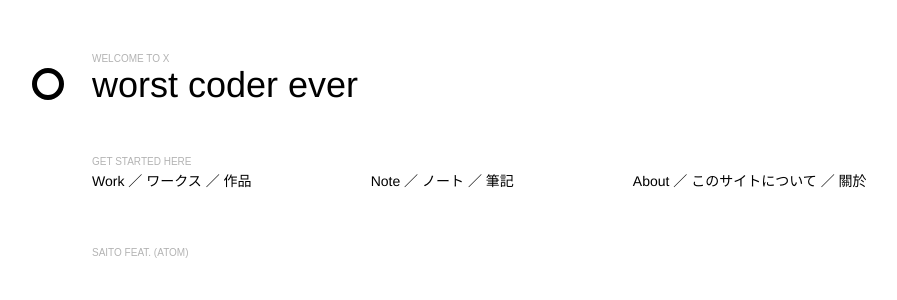
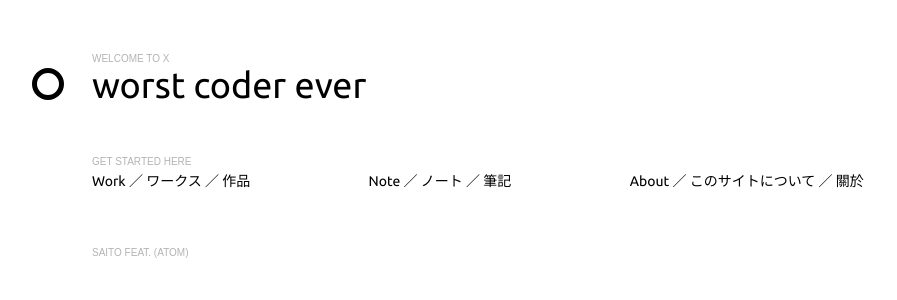
Before and after one commit to SaitoWu/saitowu.github.com, a Jekyll site: the page built from index.html, in a window 1280 px wide. Shown: the top 300 px of the page, without its empty margins (68-965 px from the left). Built offline with Jekyll 4.4.1, drawn with Linux system fonts in a browser that asks for light colours; Markdown is read by kramdown in place of the engine named in the settings.

Commit message:
use ubuntu font google webapi tools

```diff
--- a/_layouts/default.html
+++ b/_layouts/default.html
@@ -5,6 +5,7 @@
 
 <link rel=alternate href=/feed/ type=application/atom+xml>
 <link rel=stylesheet href={{ site.css-path }}/a.css>
+<link href='http://fonts.googleapis.com/css?family=Ubuntu' rel='stylesheet' type='text/css'>
 
 <title>{% if page.title != 'Saito' %}{{ site.name }} - {% endif %}{{ page.title }}</title>
 
--- a/css/a.css
+++ b/css/a.css
@@ -19,7 +19,7 @@
 	background: #fff;
 /*	background: #000;*/
 	font-size: 14px;
-	font-family: "Helvetica Neue", Helvetica, Arial, sans-serif;
+	font-family: 'ubuntu', sans-serif;
 	line-height: 1.7;
 	max-width: 960px;
 	margin: 0 auto;
```
